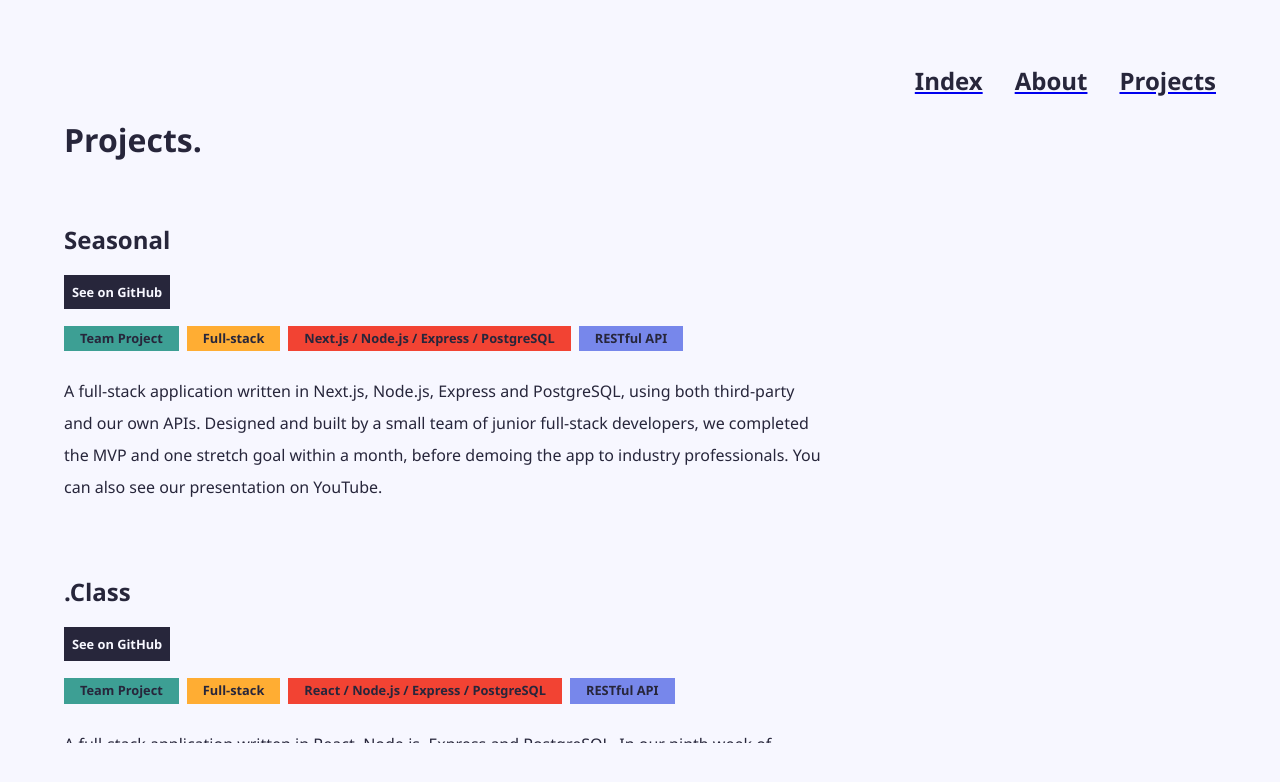
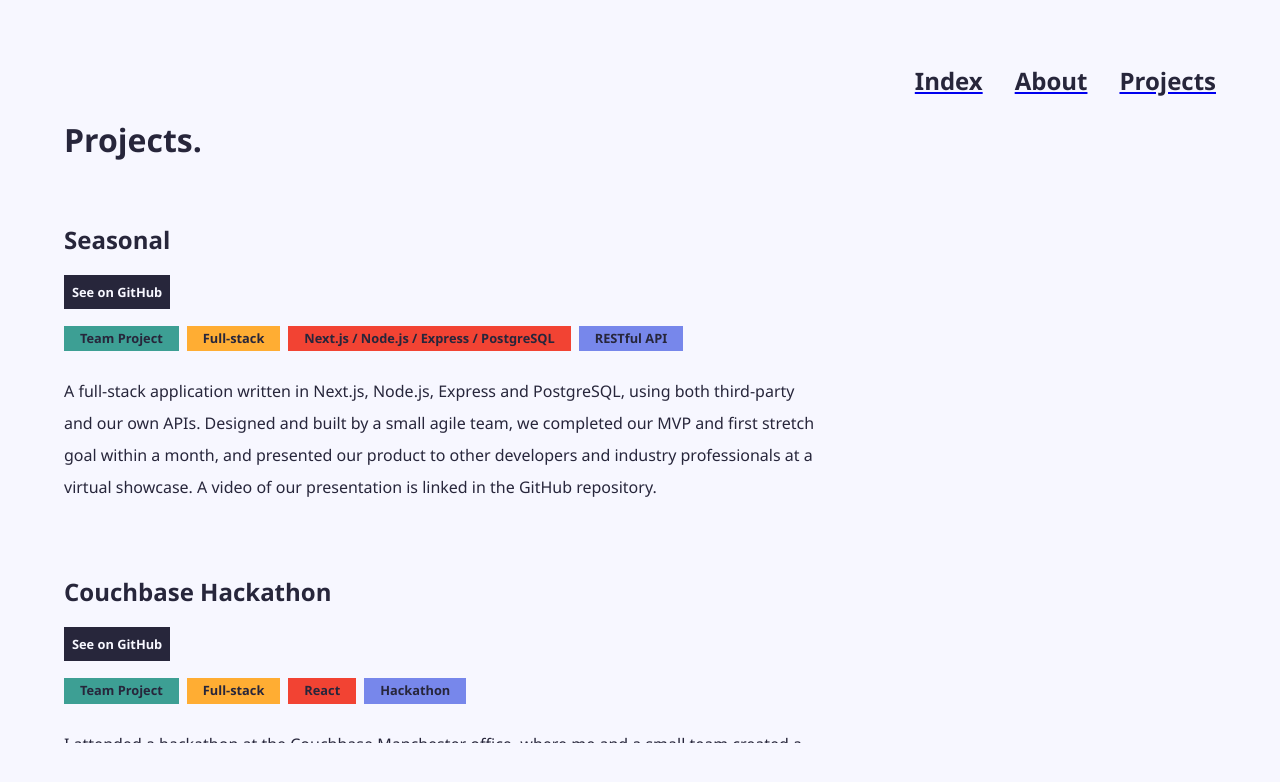
Before and after one commit to madisonlowe/madisonlowe.github.io, a Next.js app: page /projects in a window 1280 px wide. Shown: the top 782 px of the page. Built offline with nearby package versions, Linux system fonts and the light colour scheme.

Commit message:
Updated data.js copy.

```diff
--- a/data.js
+++ b/data.js
@@ -29,7 +29,7 @@ RESTful API
 export const projects = [
   {
     title: "Seasonal",
-    desc: "A full-stack application written in Next.js, Node.js, Express and PostgreSQL, using both third-party and our own APIs. Designed and built by a small team of junior full-stack developers, we completed the MVP and one stretch goal within a month, before demoing the app to industry professionals. You can also see our presentation on YouTube.",
+    desc: "A full-stack application written in Next.js, Node.js, Express and PostgreSQL, using both third-party and our own APIs. Designed and built by a small agile team, we completed our MVP and first stretch goal within a month, and presented our product to other developers and industry professionals at a virtual showcase. A video of our presentation is linked in the GitHub repository.",
     github: "https://github.com/SchoolOfCode/final-project_front-end-12",
     tags: [
       "Team Project",
@@ -39,8 +39,14 @@ export const projects = [
     ],
   },
   {
+    title: "Couchbase Hackathon",
+    desc: "I attended a hackathon at the Couchbase Manchester office, where me and a small team created a full-stack application in a day, which could track moors fires (and in the future, other ecological disasters too). Our team won! It was great to get some experience using Couchbase and non-relational databases, which I had never used before this hackathon.",
+    github: "https://github.com/madisonlowe/couchbaseHackathon",
+    tags: ["Team Project", "Full-stack", "React", "Hackathon"],
+  },
+  {
     title: ".Class",
-    desc: "A full-stack application written in React, Node.js, Express and PostgreSQL. In our ninth week of learning how to code, me and three other teammates came together to build this MVP in under a week, before presenting our product to a panel of senior developers and industry professionals.",
+    desc: "A full-stack application written in React, Node.js, Express and PostgreSQL. In our ninth week of learning how to code, myself and three other teammates came together to build our MVP in under a week, before presenting our product to a panel of senior developers and industry professionals for questions and feedback.",
     github: "https://github.com/SchoolOfCode/w9_frontend-project-room-21-1",
     tags: [
       "Team Project",
@@ -50,32 +56,26 @@ export const projects = [
     ],
   },
   {
-    title: "Couchbase Hackathon",
-    desc: "I attended a hackathon at the Couchbase Manchester office, where me and a small team created a full-stack application in a day, to track moors fires and other ecological disasters. We won! It was great to get some practice in using Couchbase and non-relational databases, which I had never used before this hackathon.",
-    github: "https://github.com/madisonlowe/couchbaseHackathon",
-    tags: ["Team Project", "Full-stack", "React", "Hackathon"],
-  },
-  {
-    title: "Site 1.0",
-    desc: "The first version of my personal website, built in vanilla JavaScript.",
-    github: "https://github.com/madisonlowe/mySiteVanilla",
-    tags: ["Personal Project", "Front-end", "HTML / CSS / JavaScript"],
-  },
-  {
     title: "Site 2.0",
-    desc: "The second version of my personal website, rebuilt in React.",
+    desc: "The second version of my personal website, rebuilt in React. Rebuilding my website provided me with an opportunity to get some more experience working with React, which I didn't have a lot of experience with at the time. It was really fun to work with, though routing and deployment to GitHub provided their own challenges and drawbacks, which is how I ended up rebuilding the site again in Next.js (which is what you're reading now)!",
     github: "https://github.com/madisonlowe/mySiteReact",
     tags: ["Personal Project", "Front-end", "React / CSS"],
   },
   {
     title: "To Do List",
-    desc: "A to-do list app, built in React.",
+    desc: "A simple to-do list app, built in React. This project was the first thing I built in React, and it provided a great learning exercise to get to grips with using state and props.",
     github: "https://github.com/madisonlowe/toDoList",
     tags: ["Personal Project", "Front-end", "React"],
   },
   {
+    title: "Site 1.0",
+    desc: "The first version of my personal website, built in vanilla JavaScript. Primarily, this project provided an opportunity to practice working through UX/UI design cycles and get some experience with the fundamentals. The process of designing my original product - the website - according to a given brief is documented further on GitHub.",
+    github: "https://github.com/madisonlowe/mySiteVanilla",
+    tags: ["Personal Project", "Front-end", "HTML / CSS / JavaScript"],
+  },
+  {
     title: "Rock, Paper, Scissors!",
-    desc: "The first game I ever built in JavaScript! A small browser game with light and dark mode toggle.",
+    desc: "The first game I ever built in JavaScript! A small browser game with light and dark mode toggle. I built the first version of this game in my first week working with JavaScript, and continued to improve it and add to it as a way to practice HTML, CSS and JavaScript earlier in my learning journey.",
     github: "https://github.com/madisonlowe/RPS",
     tags: ["Personal Project", "Front-end", "HTML / CSS / JavaScript"],
   },
```
